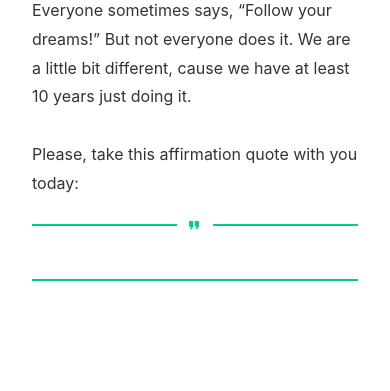
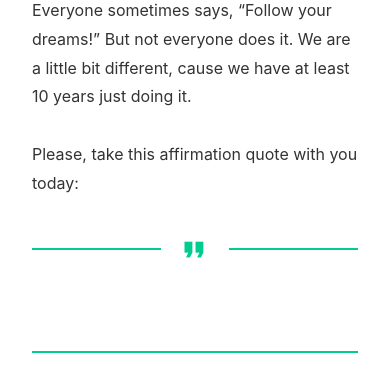
Before and after one commit to zagow/zagow.github.io, a plain HTML site: page index.html in a window 390 px wide. Shown: the part 239-630 px from the top of the page. Drawn offline with nearby package versions, Linux system fonts and the light colour scheme; no server answers.

Commit message:
Update style.css

```diff
--- a/style.css
+++ b/style.css
@@ -58,7 +58,7 @@ blockquote {
   border-left: 3px solid #00CC8F;
   color: #1a1a1a;
   font-family: Georgia, Times, "Times New Roman", serif;
-  font-size: 1.25em;
+  font-size: 2.25em;
   font-style: italic;
   line-height: 1.8em;
   margin: 1.1em -4em;
@@ -112,7 +112,7 @@ blockquote:active:after {
 }
 blockquote cite {
   display: block;
-  font-size: 0.75em;
+  font-size: 1.75em;
   line-height: 1.8em;
   margin-top: 1em;
 }
@@ -128,12 +128,12 @@ blockquote cite {
   }
 
   .container {
-    max-width: 720px;
+
     padding: 0 3em 3em;
   }
 
   blockquote {
-    font-size: 1.1em;
+    font-size: 2.1em;
     margin: 1.1em -2em;
   }
 }
```
